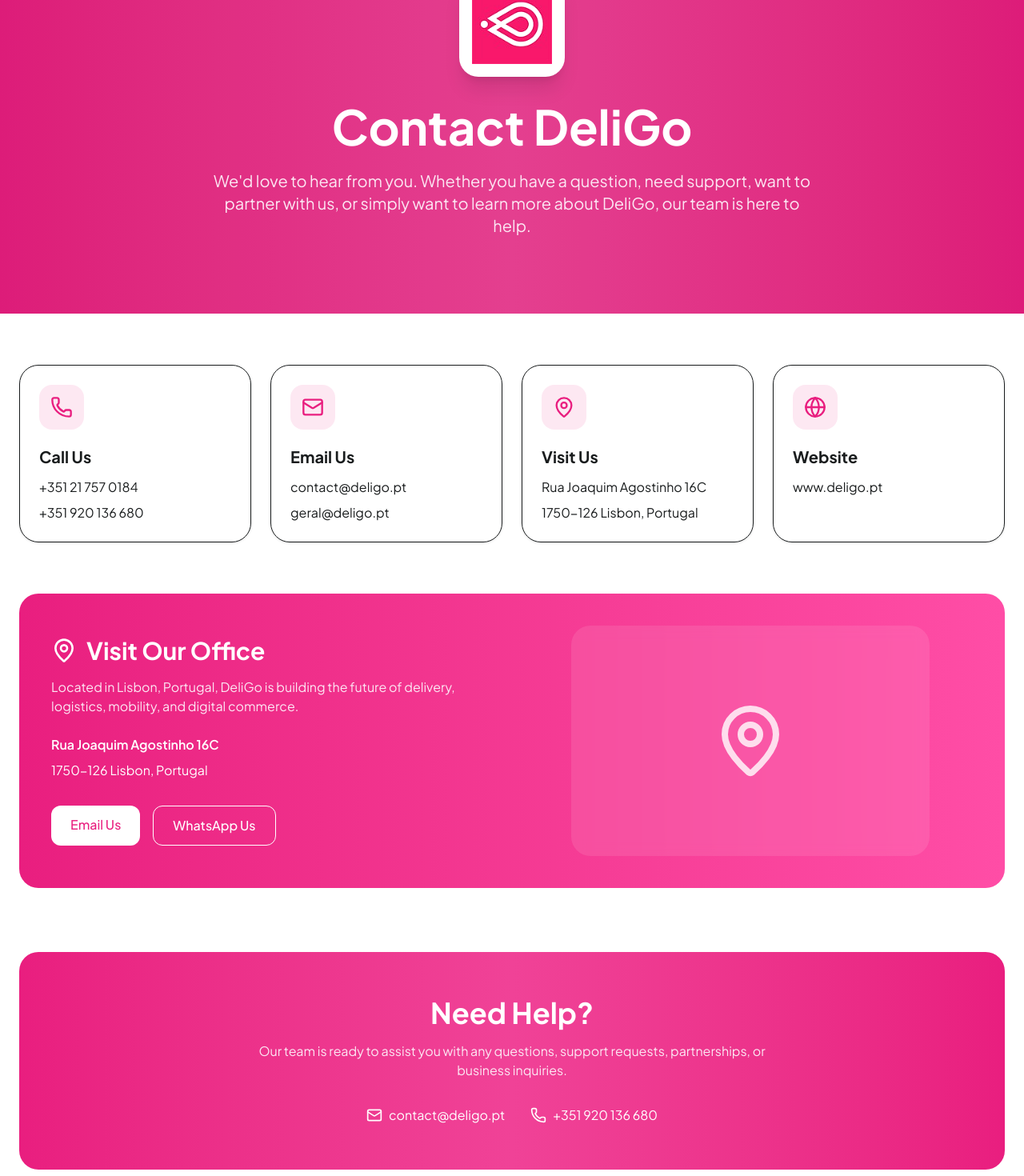
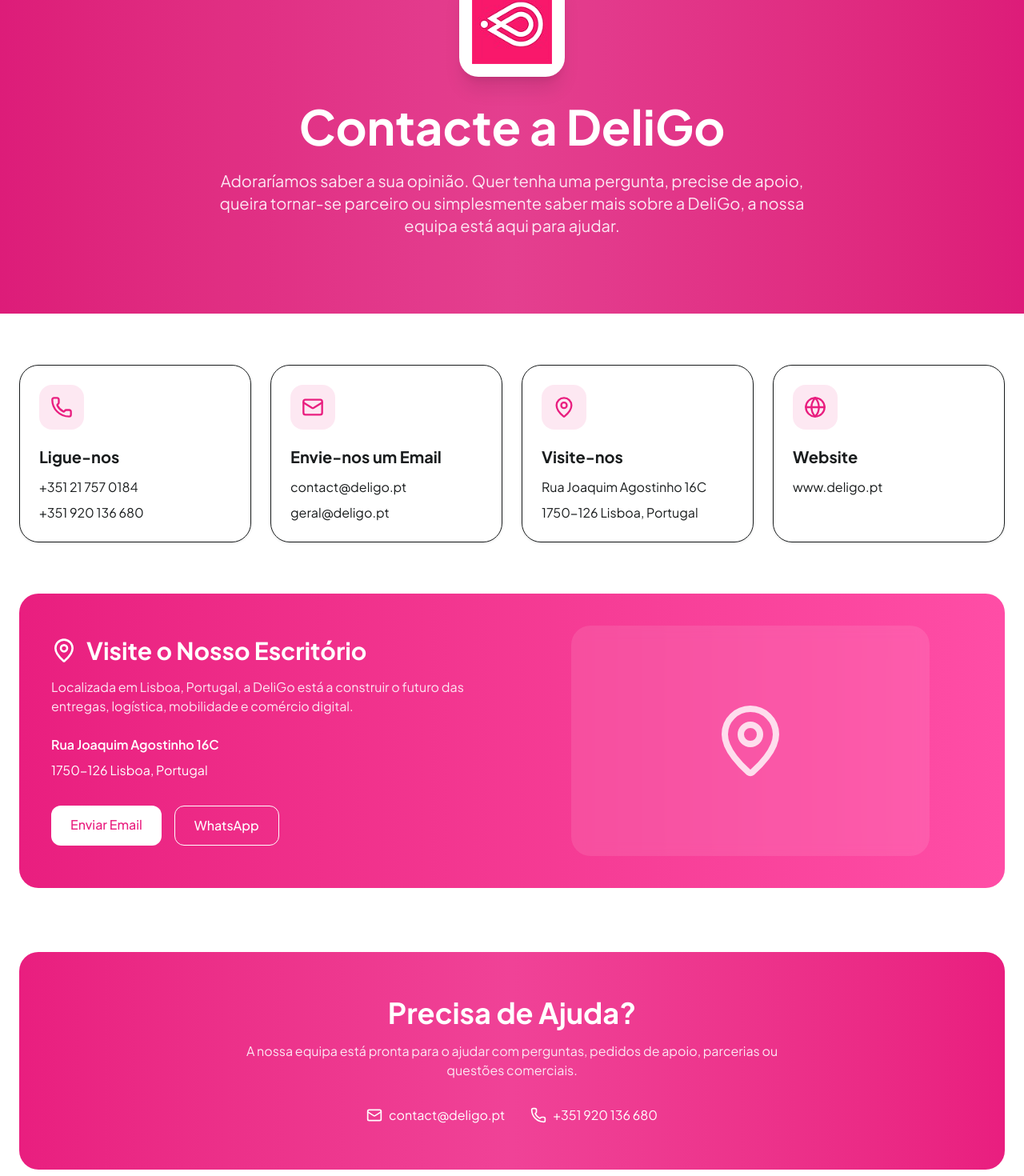
Before and after one commit to deligo-pt/deligo-food-e-commerce-web-application, a Next.js app: page /contact-us in a window 1280 px wide. Shown: the part 212-1682 px from the top of the page at 80% size. Built offline with nearby package versions, Linux system fonts and the light colour scheme; no server answers.

Commit message:
feat: add EN/PT translations and multilingual support for contact page

```diff
--- a/src/assets/translations/en.ts
+++ b/src/assets/translations/en.ts
@@ -915,6 +915,36 @@ const en = {
   security_q6: "How can I stay updated about DeliGo?",
   security_a6:
     "Visit our website, follow our social media channels, or subscribe to our updates and newsletters.",
+  contactPageTitle: "Contact DeliGo",
+  contactPageSubtitle:
+    "We'd love to hear from you. Whether you have a question, need support, want to partner with us, or simply want to learn more about DeliGo, our team is here to help.",
+
+  // Contact Cards
+  contactCallTitle: "Call Us",
+  contactCallDetail1: "+351 21 757 0184",
+  contactCallDetail2: "+351 920 136 680",
+  contactEmailTitle: "Email Us",
+  contactEmailDetail1: "contact@deligo.pt",
+  contactEmailDetail2: "geral@deligo.pt",
+  contactVisitTitle: "Visit Us",
+  contactVisitDetail1: "Rua Joaquim Agostinho 16C",
+  contactVisitDetail2: "1750-126 Lisbon, Portugal",
+  contactWebsiteTitle: "Website",
+  contactWebsiteDetail1: "www.deligo.pt",
+
+  // Location Section
+  contactLocationTitle: "Visit Our Office",
+  contactLocationDescription:
+    "Located in Lisbon, Portugal, DeliGo is building the future of delivery, logistics, mobility, and digital commerce.",
+  contactAddressLine1: "Rua Joaquim Agostinho 16C",
+  contactAddressLine2: "1750-126 Lisbon, Portugal",
+  contactEmailButton: "Email Us",
+  contactWhatsAppButton: "WhatsApp Us",
+
+  // CTA Section
+  contactCtaTitle: "Need Help?",
+  contactCtaDescription:
+    "Our team is ready to assist you with any questions, support requests, partnerships, or business inquiries.",
 };
 
 export default en;
--- a/src/assets/translations/pt.ts
+++ b/src/assets/translations/pt.ts
@@ -909,6 +909,36 @@ const pt = {
   security_q6: "Como posso ficar a par das novidades da DeliGo?",
   security_a6:
     "Pode consultar o nosso website oficial, acompanhar as nossas redes sociais ativas ou subscrever diretamente a nossa newsletter e comunicações de novidades.",
+  contactPageTitle: "Contacte a DeliGo",
+  contactPageSubtitle:
+    "Adoraríamos saber a sua opinião. Quer tenha uma pergunta, precise de apoio, queira tornar-se parceiro ou simplesmente saber mais sobre a DeliGo, a nossa equipa está aqui para ajudar.",
+
+  // Contact Cards
+  contactCallTitle: "Ligue-nos",
+  contactCallDetail1: "+351 21 757 0184",
+  contactCallDetail2: "+351 920 136 680",
+  contactEmailTitle: "Envie-nos um Email",
+  contactEmailDetail1: "contact@deligo.pt",
+  contactEmailDetail2: "geral@deligo.pt",
+  contactVisitTitle: "Visite-nos",
+  contactVisitDetail1: "Rua Joaquim Agostinho 16C",
+  contactVisitDetail2: "1750-126 Lisboa, Portugal",
+  contactWebsiteTitle: "Website",
+  contactWebsiteDetail1: "www.deligo.pt",
+
+  // Location Section
+  contactLocationTitle: "Visite o Nosso Escritório",
+  contactLocationDescription:
+    "Localizada em Lisboa, Portugal, a DeliGo está a construir o futuro das entregas, logística, mobilidade e comércio digital.",
+  contactAddressLine1: "Rua Joaquim Agostinho 16C",
+  contactAddressLine2: "1750-126 Lisboa, Portugal",
+  contactEmailButton: "Enviar Email",
+  contactWhatsAppButton: "WhatsApp",
+
+  // CTA Section
+  contactCtaTitle: "Precisa de Ajuda?",
+  contactCtaDescription:
+    "A nossa equipa está pronta para o ajudar com perguntas, pedidos de apoio, parcerias ou questões comerciais.",
 };
 
 export default pt;
--- a/src/components/contact-page/ContactPage.tsx
+++ b/src/components/contact-page/ContactPage.tsx
@@ -1,31 +1,33 @@
-/* eslint-disable react/no-unescaped-entities */
 "use client";
 
 import Image from "next/image";
 import Link from "next/link";
 import { Mail, Phone, MapPin, Globe } from "lucide-react";
+import { useTranslation } from "@/hooks/useTranslation";
 
 export default function ContactPage() {
+  const { t } = useTranslation();
+
   const contactCards = [
     {
       icon: Phone,
-      title: "Call Us",
-      details: ["+351 21 757 0184", "+351 920 136 680"],
+      title: t("contactCallTitle"),
+      details: [t("contactCallDetail1"), t("contactCallDetail2")],
     },
     {
       icon: Mail,
-      title: "Email Us",
-      details: ["contact@deligo.pt", "geral@deligo.pt"],
+      title: t("contactEmailTitle"),
+      details: [t("contactEmailDetail1"), t("contactEmailDetail2")],
     },
     {
       icon: MapPin,
-      title: "Visit Us",
-      details: ["Rua Joaquim Agostinho 16C", "1750-126 Lisbon, Portugal"],
+      title: t("contactVisitTitle"),
+      details: [t("contactVisitDetail1"), t("contactVisitDetail2")],
     },
     {
       icon: Globe,
-      title: "Website",
-      details: ["www.deligo.pt"],
+      title: t("contactWebsiteTitle"),
+      details: [t("contactWebsiteDetail1")],
     },
   ];
 
@@ -49,13 +51,11 @@ export default function ContactPage() {
           </div>
 
           <h1 className="text-4xl font-bold text-white md:text-6xl">
-            Contact DeliGo
+            {t("contactPageTitle")}
           </h1>
 
           <p className="mx-auto mt-6 max-w-3xl text-lg text-pink-100 md:text-xl">
-            We'd love to hear from you. Whether you have a question, need
-            support, want to partner with us, or simply want to learn more about
-            DeliGo, our team is here to help.
+            {t("contactPageSubtitle")}
           </p>
         </div>
       </section>
@@ -95,34 +95,33 @@ export default function ContactPage() {
             <div>
               <div className="mb-4 flex items-center gap-3">
                 <MapPin className="h-8 w-8" />
-                <h2 className="text-3xl font-bold">Visit Our Office</h2>
+                <h2 className="text-3xl font-bold">{t("contactLocationTitle")}</h2>
               </div>
 
               <p className="mb-6 text-pink-100">
-                Located in Lisbon, Portugal, DeliGo is building the future of
-                delivery, logistics, mobility, and digital commerce.
+                {t("contactLocationDescription")}
               </p>
 
               <div className="space-y-2">
-                <p className="font-semibold">Rua Joaquim Agostinho 16C</p>
-                <p>1750-126 Lisbon, Portugal</p>
+                <p className="font-semibold">{t("contactAddressLine1")}</p>
+                <p>{t("contactAddressLine2")}</p>
               </div>
 
               <div className="mt-8 flex flex-wrap gap-4">
                 <Link
-                  href="mailto:contact@deligo.pt"
+                  href={`mailto:${t("contactEmailDetail1")}`}
                   className="rounded-xl bg-white px-6 py-3 font-medium text-[#E91E7F] transition hover:bg-pink-50"
                 >
-                  Email Us
+                  {t("contactEmailButton")}
                 </Link>
 
                 <Link
-                  href="https://wa.me/351920136680"
+                  href={`https://wa.me/${t("contactCallDetail2").replace(/\s/g, "")}`}
                   target="_blank"
                   rel="noopener noreferrer"
                   className="rounded-xl border border-white px-6 py-3 font-medium text-white transition hover:bg-white/10"
                 >
-                  WhatsApp Us
+                  {t("contactWhatsAppButton")}
                 </Link>
               </div>
             </div>
@@ -140,22 +139,21 @@ export default function ContactPage() {
       <section className="pb-20">
         <div className="mx-auto max-w-7xl px-6">
           <div className="rounded-3xl bg-linear-to-r from-[#E91E7F] via-[#f04297] to-[#E91E7F] px-8 py-14 text-center text-white">
-            <h2 className="text-3xl font-bold md:text-4xl">Need Help?</h2>
+            <h2 className="text-3xl font-bold md:text-4xl">{t("contactCtaTitle")}</h2>
 
             <p className="mx-auto mt-4 max-w-2xl text-pink-100">
-              Our team is ready to assist you with any questions, support
-              requests, partnerships, or business inquiries.
+              {t("contactCtaDescription")}
             </p>
 
             <div className="mt-8 flex flex-col items-center justify-center gap-4 md:flex-row md:gap-8">
               <div className="flex items-center gap-2">
                 <Mail className="h-5 w-5" />
-                <span>contact@deligo.pt</span>
+                <span>{t("contactEmailDetail1")}</span>
               </div>
 
               <div className="flex items-center gap-2">
                 <Phone className="h-5 w-5" />
-                <span>+351 920 136 680</span>
+                <span>{t("contactCallDetail2")}</span>
               </div>
             </div>
           </div>
```
